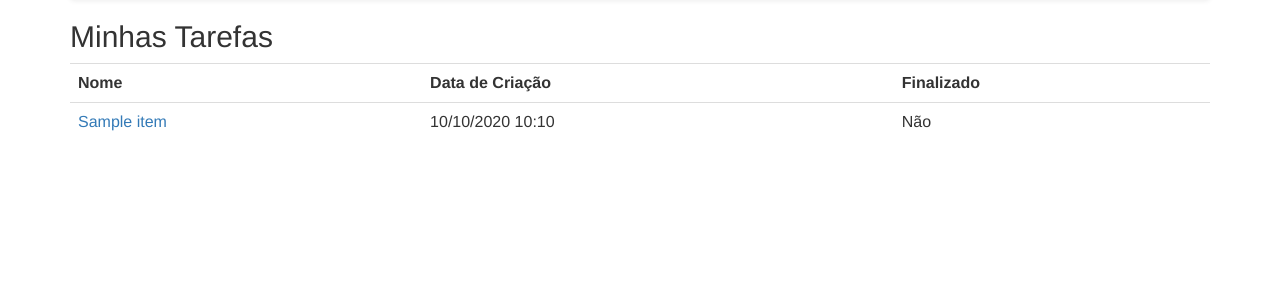
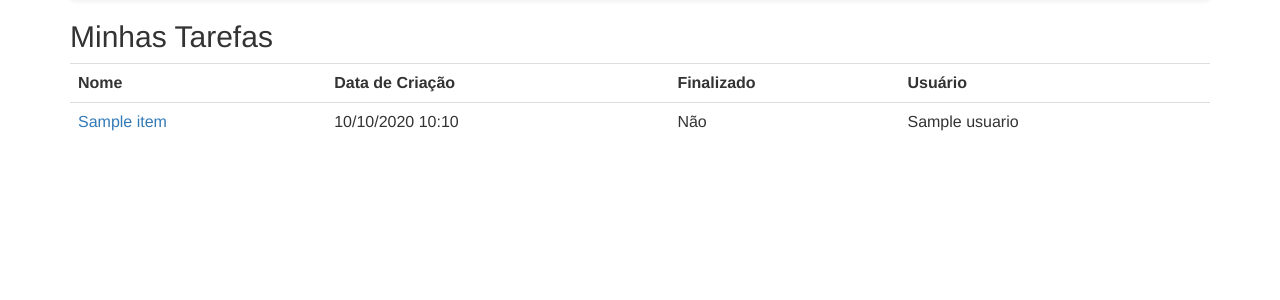
Before and after one commit to tvobrachini/curso_django_novatec, a Django app: template minhas_tarefas/tarefas/templates/tarefas/tarefa_archive.html in a window 1280 px wide. Shown: the part 72-372 px from the top of the page. Run offline with Django 3.2, Linux system fonts and the light colour scheme; the template is opened without the code that fills it: most values are stand-ins (such as "Sample title", 1, 10 or a date in 2020); some libraries are stand-ins or nearby versions.

Commit message:
Sending foreign key relation between tasks and users

```diff
--- a/minhas_tarefas/tarefas/models.py
+++ b/minhas_tarefas/tarefas/models.py
@@ -3,6 +3,8 @@ from django.db.models import BooleanField
 from django.db.models import CharField
 from django.db.models import DateTimeField
 from django.db.models import TextField
+from django.db.models import ForeignKey
+from django.contrib.auth.models import User
 
 
 # Create your models here.
@@ -14,6 +16,8 @@ class Tarefa(Model):
     data_de_execucao = DateTimeField(verbose_name='date de execução',
                                      blank=True, null=True)
     finalizado = BooleanField(default=False, verbose_name='finalizado')
+    usuario = ForeignKey(User, verbose_name='usuário', related_name='tarefas',
+                         null=True, blank=True)
 
     class Meta:
         ordering = ['-data_de_criacao']
--- a/minhas_tarefas/tarefas/templates/tarefas/tarefa_archive.html
+++ b/minhas_tarefas/tarefas/templates/tarefas/tarefa_archive.html
@@ -8,12 +8,14 @@
         <th>Nome</th>
         <th>Data de Criação</th>
         <th>Finalizado</th>
+        <th>Usuário</th>
     </tr>
     {% for item in latest %}
         <tr>
             <td><a href="/tarefas/{{ item.pk }}">{{ item.nome }}</a></td>
             <td>{{ item.data_de_criacao|date:"d/m/Y H:i" }}</td>
             <td>{% if item.finalizado  %} Sim {% else %} Não {% endif %} </td>
+            <td>{{ item.usuario }} </td>
         </tr>
     {% endfor %}
 </table>
--- a/minhas_tarefas/tarefas/views/tarefas.py
+++ b/minhas_tarefas/tarefas/views/tarefas.py
@@ -50,7 +50,9 @@ class AdicionaTarefa(View):
     def post(self, request, *args, **kwargs):
         form = FormTarefa(request.POST)
         if form.is_valid():
-            form.save()
+            tarefa = form.save()
+            tarefa.usuario = request.user
+            tarefa.save()
             return redirect('/tarefas/')
         self.context['form'] = form
         return render_to_response(self.template_name, self.context,
```
Also changed, not shown: .ropeproject/config.py (added), minhas_tarefas/db.sqlite3, minhas_tarefas/tarefas/migrations/0003_tarefa_usuario.py (added), minhas_tarefas/tarefas/migrations/0004_auto_20150426_1013.py (added), 3 other files.
